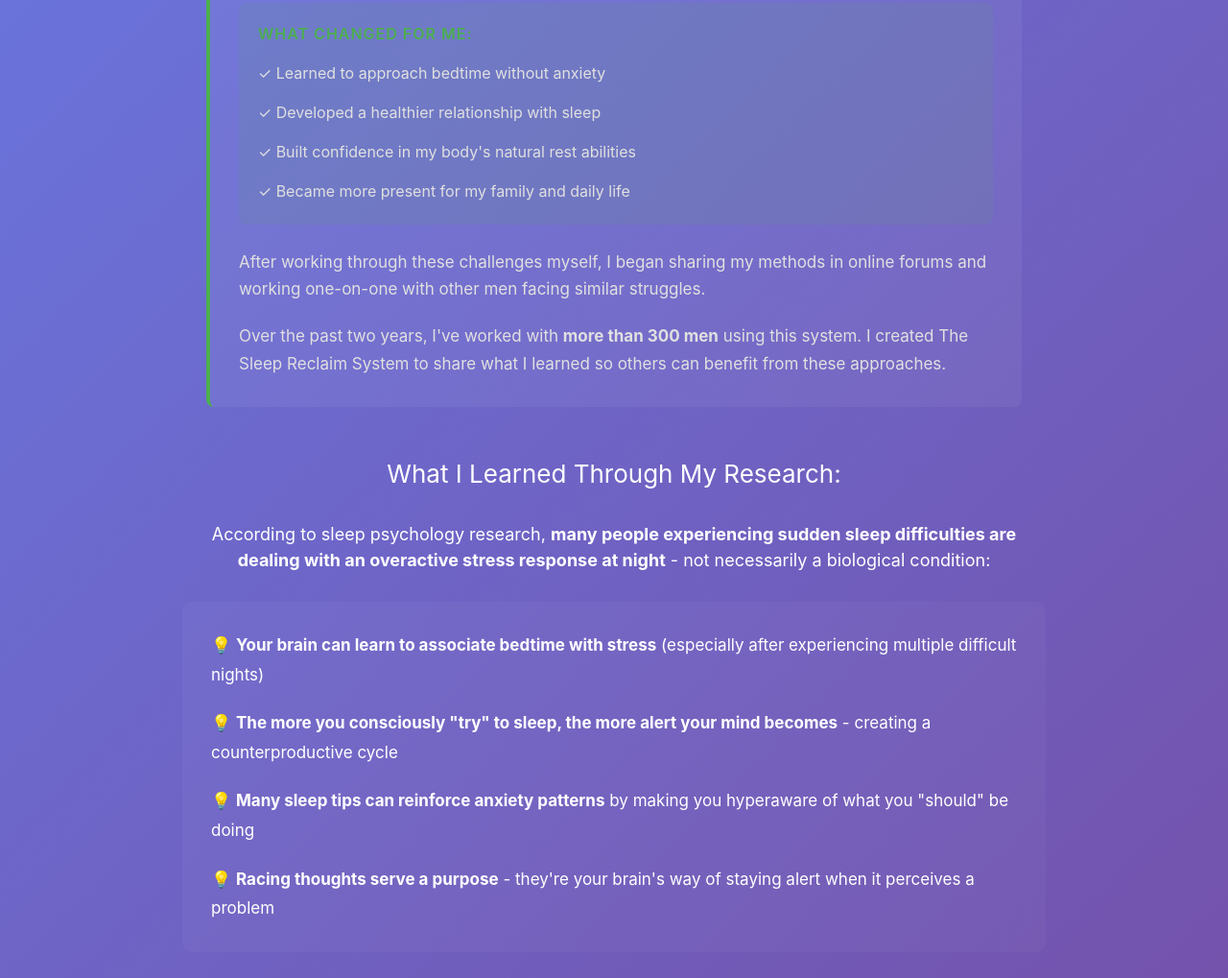
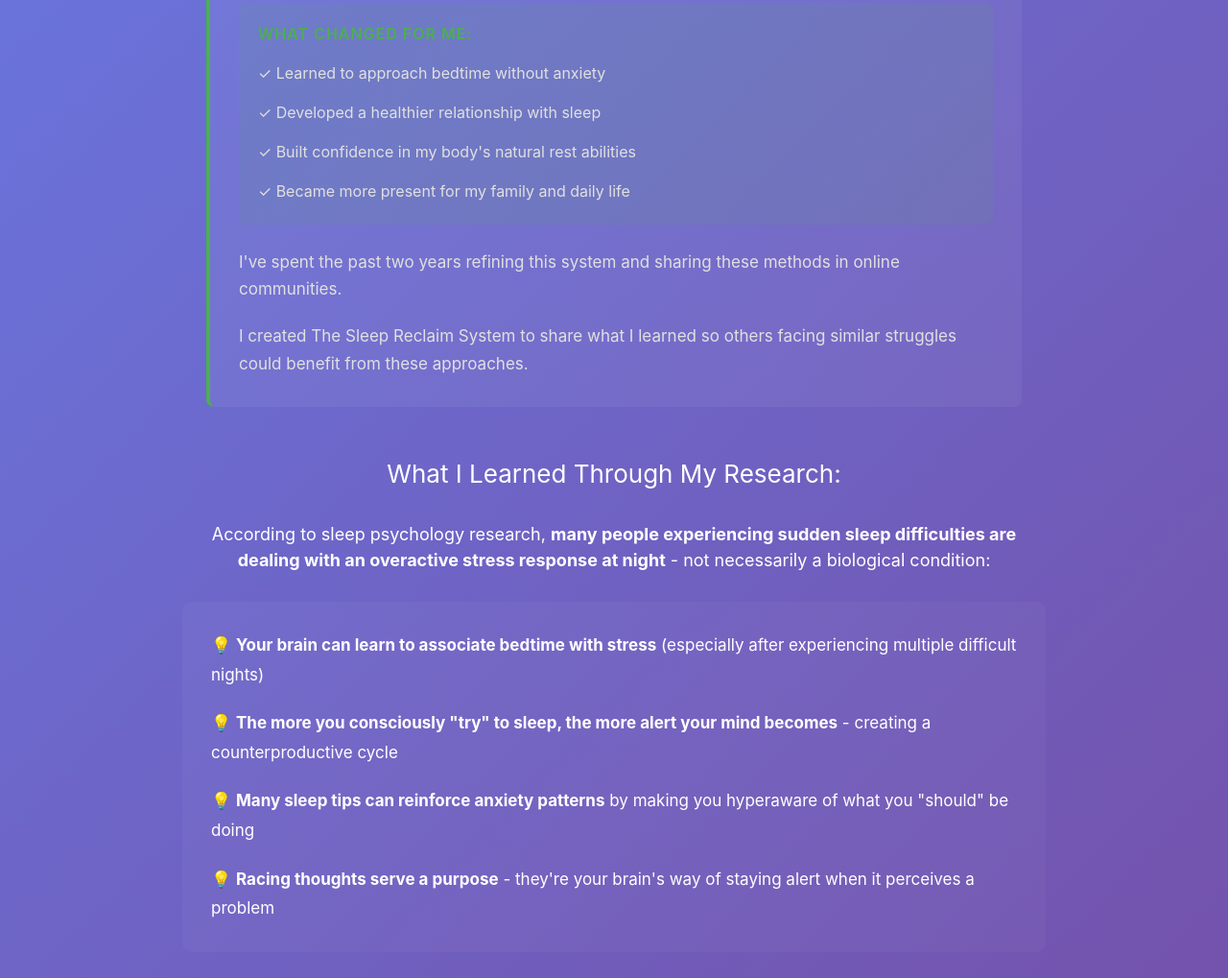
Before and after one commit to Giga523/Gumraod_Site, a plain HTML site: page index.html in a window 1280 px wide. Shown: the part 2629-3648 px from the top of the page at 96% size. Drawn offline with Linux system fonts and the light colour scheme; a script that the page names is missing; files whose address does not match are found by name.

Commit message:
Update index.html

```diff
--- a/index.html
+++ b/index.html
@@ -371,12 +371,10 @@ problem.</p>
     </div>
 
     <p style="font-size: 17px; line-height: 1.7; margin-bottom: 20px; color: #e0e0e0;">
-        After working through these challenges myself, I began sharing my methods in online forums and working one-on-one with other men facing similar struggles.
-    </p>
+I've spent the past two years refining this system and sharing these methods in online communities.    </p>
 
     <p style="font-size: 17px; line-height: 1.7; margin: 0; color: #e0e0e0;">
-        Over the past two years, I've worked with <strong>more than 300 men</strong> using this system. I created The Sleep Reclaim System to share what I learned so others can benefit from these approaches.
-    </p>
+I created The Sleep Reclaim System to share what I learned so others facing similar struggles could benefit from these approaches.    </p>
 </div>
 
 <h3 style="color: white; text-align: center; font-size: 26px; margin: 50px 0 30px;">What I Learned Through My Research:</h3>
```
